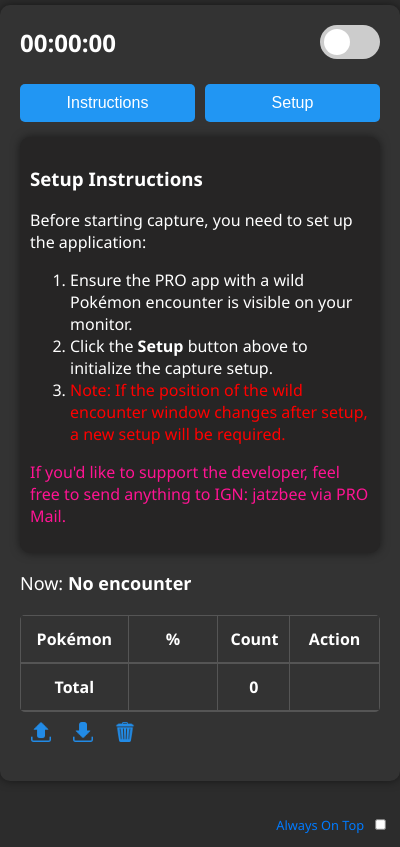
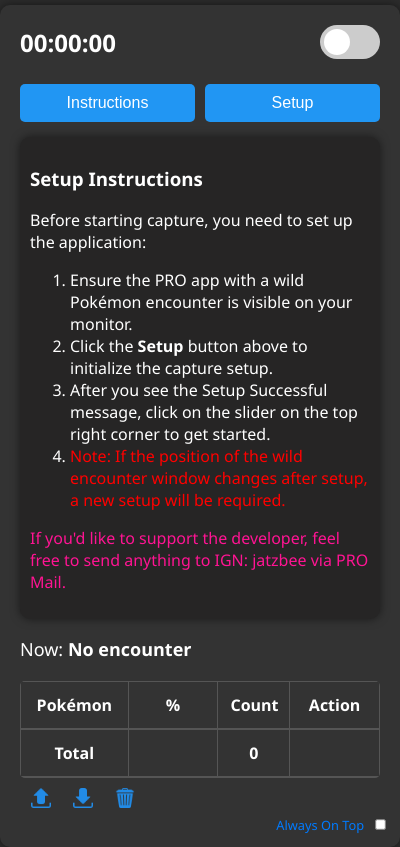
Before and after one commit to jattinb/farmCapture, an Electron app: page src/index.html in a window 400 px wide. Both pictures are taken after a click on the button "Instructions". Drawn offline with Linux system fonts and the light colour scheme; no server answers.

Commit message:
Add instruction for slider usage after setup completion

```diff
--- a/src/index.html
+++ b/src/index.html
@@ -27,6 +27,7 @@
             <ol>
                 <li>Ensure the PRO app with a wild Pokémon encounter is visible on your monitor.</li>
                 <li>Click the <strong>Setup</strong> button above to initialize the capture setup.</li>
+                <li>After you see the Setup Successful message, click on the slider on the top right corner to get started.</li>
                 <li><span style="color: red;">Note: If the position of the wild encounter window changes after setup, a new setup will be required.</span></li>
             </ol>
             <p><span style="color:deeppink;">If you'd like to support the developer, feel free to send anything to IGN: jatzbee via PRO Mail.</span></p>
```
